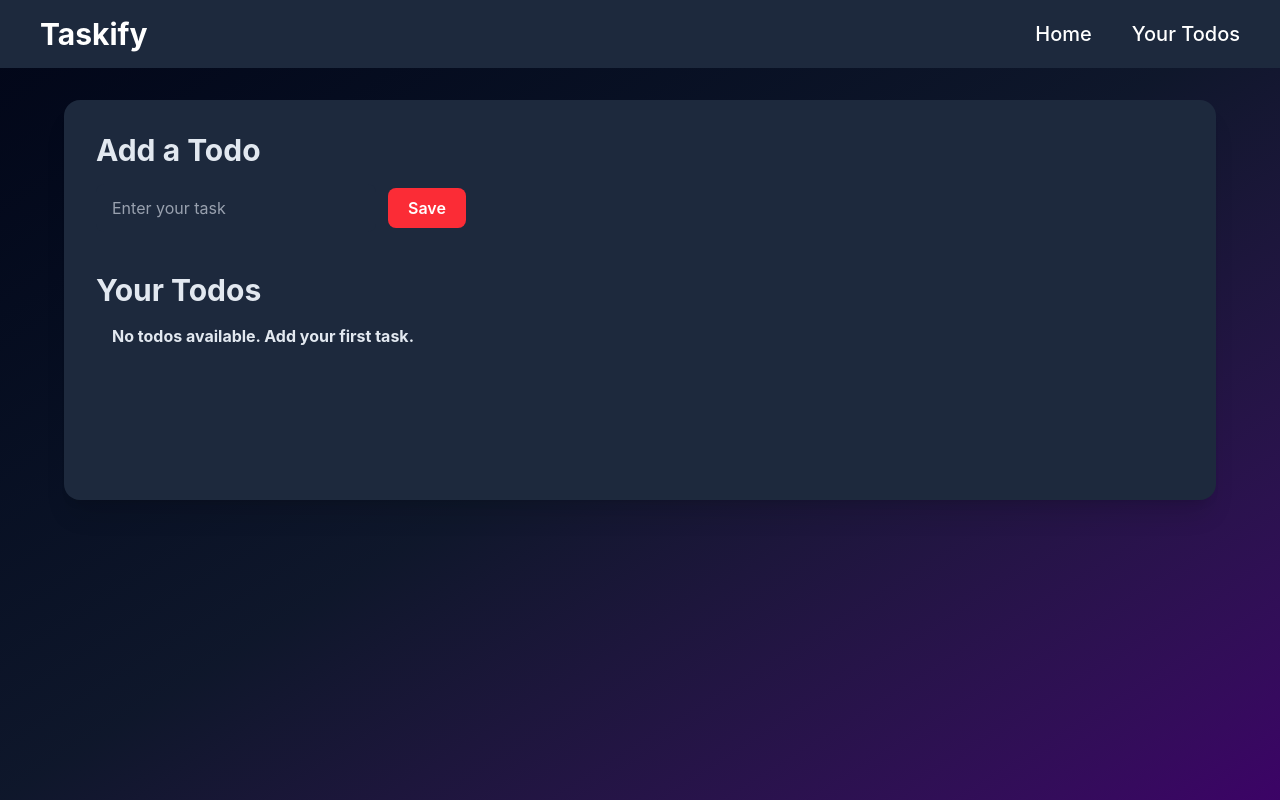
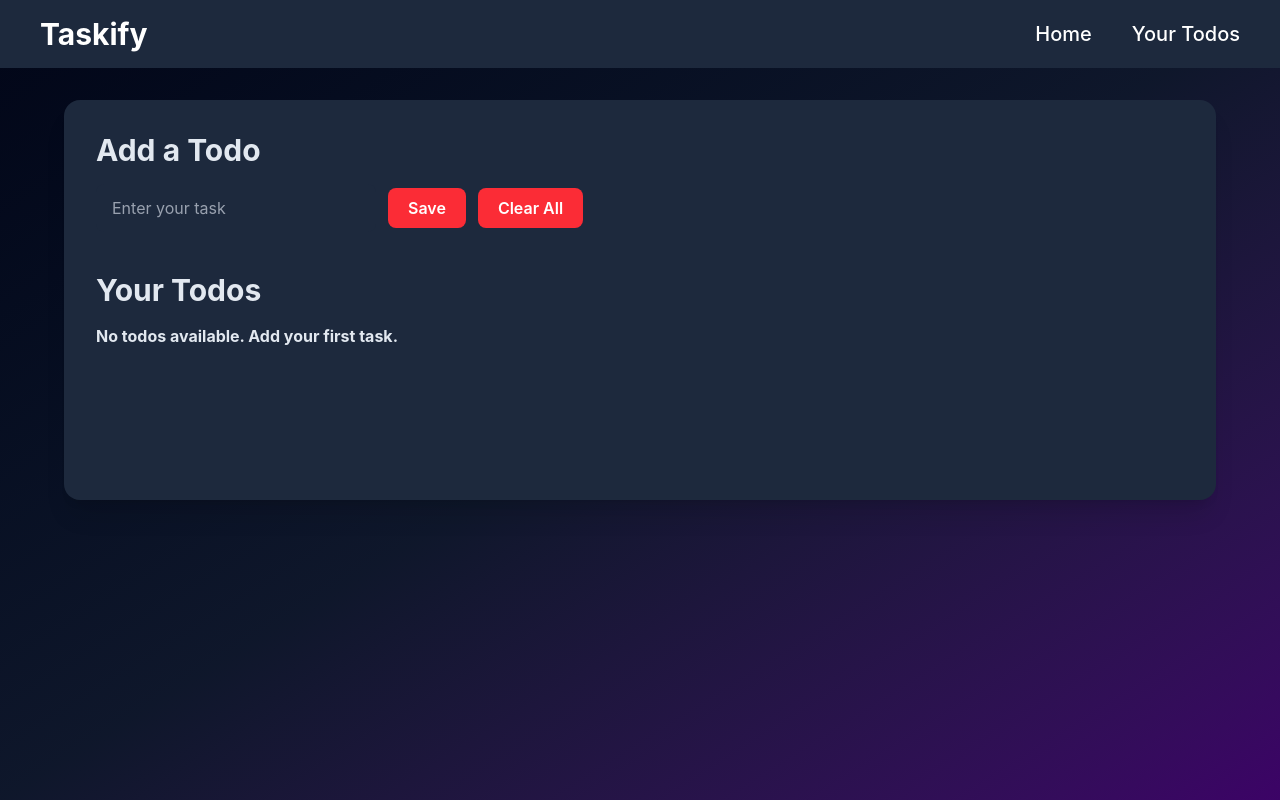
Before and after one commit to Dikshant182006/taskify-react-todo-app, a React (Vite) app: page / in a window 1280 px wide. Built offline with nearby package versions, Linux system fonts and the light colour scheme; the HTML template or start-up script is replaced by a standard one.

Commit message:
feat: add clear all todos functionality

```diff
--- a/src/App.jsx
+++ b/src/App.jsx
@@ -56,6 +56,12 @@ export default function App() {
     setTodos(newTodos);
   };
 
+  const handleClear = (e) => {
+    if(confirm("Are you sure you want to delete all todos?")) {
+      setTodos([]);
+    }
+  }
+
   const handleEnter = (e) => {
     if(e.key === "Enter") {
       handleAdd();
@@ -84,13 +90,15 @@ export default function App() {
           >
             Save
           </button>
+          <button onClick={handleClear} disabled={todos.length <= 1}
+          className="bg-green-700 disabled:bg-red-500 text-white font-semibold px-5 py-2 rounded-lg hover:cursor-pointer">Clear All</button>
         </div>
 
         <h2 className="text-3xl font-bold mt-10 mb-4">Your Todos</h2>
 
         <div className="todos">
           {todos.length === 0 && (
-            <div className="font-bold m-4">
+            <div className="font-bold my-4">
               No todos available. Add your first task.
             </div>
           )}
```
